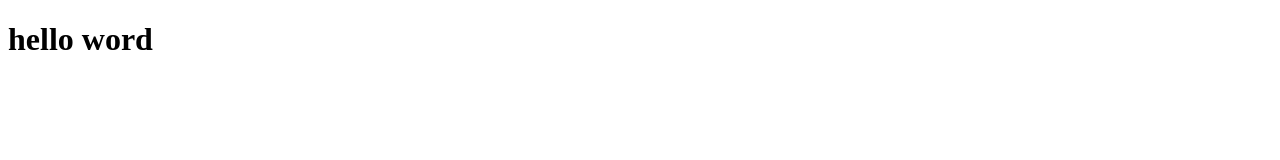
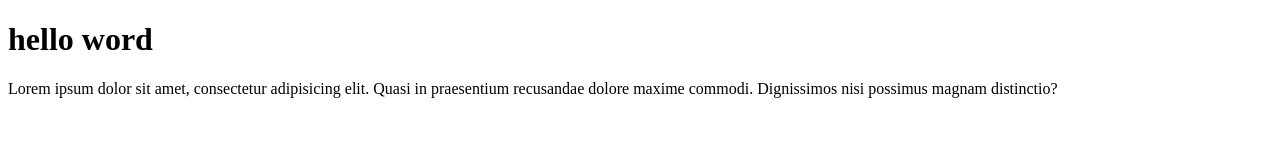
Before and after one commit to Rozax47/git-test-2, a plain HTML site: page index.html in a window 1280 px wide. Drawn offline with Linux system fonts and the light colour scheme.

Commit message:
menambahkan lorem

```diff
--- a/index.html
+++ b/index.html
@@ -7,5 +7,7 @@
 </head>
 <body>
     <h1> hello word </h1>
+
+    <p>Lorem ipsum dolor sit amet, consectetur adipisicing elit. Quasi in praesentium recusandae dolore maxime commodi. Dignissimos nisi possimus magnam distinctio?</p>
 </body>
 </html>
```
